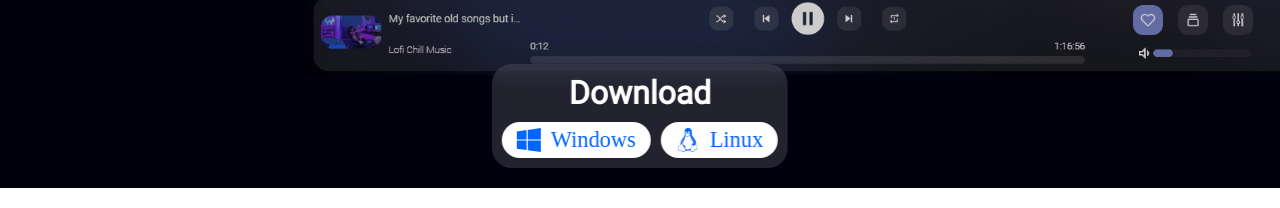
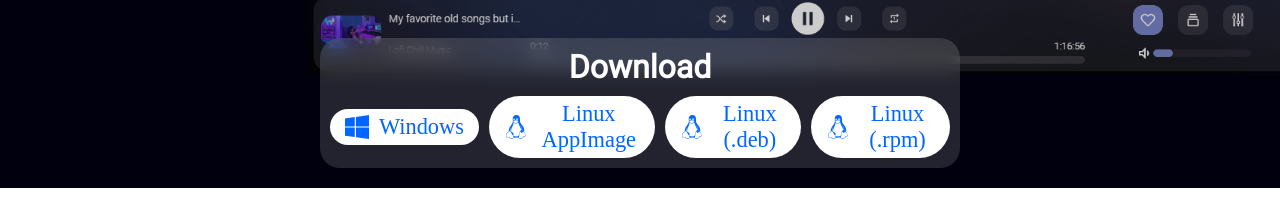
Before and after one commit to Patrick-web/FLB-Website, a Vue app: page / in a window 1280 px wide. Shown: the part 612-820 px from the top of the page. Built offline with nearby package versions, Linux system fonts and the light colour scheme; a web font is replaced by a local one; what vue-particles would draw is missing.

Commit message:
Added links for debian and rpm

```diff
--- a/src/App.vue
+++ b/src/App.vue
@@ -32,7 +32,19 @@
           href="https://github.com/Patrick-web/FLB-Music-Player-Official/releases/download/v1.1.6/FLB-Music-1.1.6.AppImage"
         >
           <img src="@/assets/images/linux.svg" alt="" />
-          <p>Linux</p>
+          <p>Linux AppImage</p>
+        </a>
+        <a
+          href="https://github.com/Patrick-web/FLB-Music-Player-Official/releases/download/v1.1.6/flbmusic_1.1.6_amd64.deb"
+        >
+          <img src="@/assets/images/linux.svg" alt="" />
+          <p>Linux (.deb)</p>
+        </a>
+                <a
+          href="https://github.com/Patrick-web/FLB-Music-Player-Official/releases/download/v1.1.6/flbmusic-1.1.6.x86_64.rpm"
+        >
+          <img src="@/assets/images/linux.svg" alt="" />
+          <p>Linux (.rpm)</p>
         </a>
       </div>
     </div>
```
